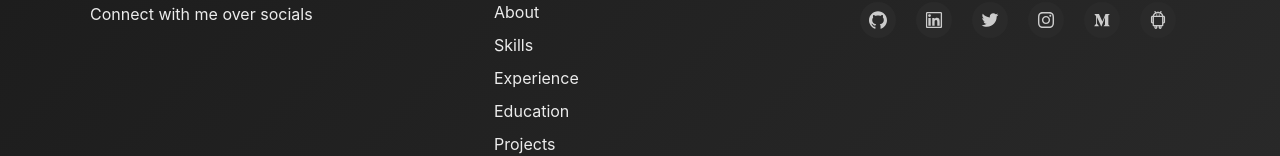
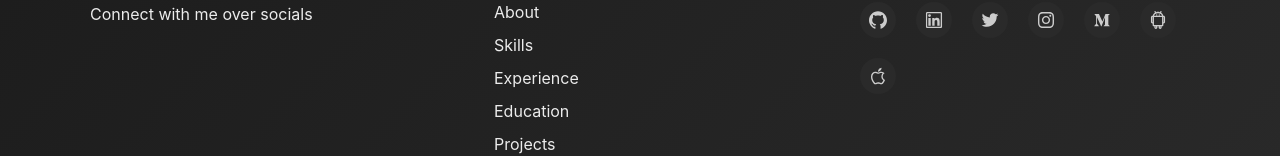
Before and after one commit to aysedemirel/aysedemirel.github.io, a React (Vite) app: page /#/ in a window 1280 px wide. Before the commit this address led to /#/#home. Shown: the part 7088-7244 px from the top of the page. Built offline with nearby package versions, Linux system fonts and the light colour scheme.

Commit message:
Add ios account button

```diff
--- a/src/components/FooterComponent.tsx
+++ b/src/components/FooterComponent.tsx
@@ -1,6 +1,7 @@
 import { Layout, Typography, Row, Col, Space } from 'antd';
 import {
   AndroidOutlined,
+  AppleOutlined,
   CoffeeOutlined,
   GithubOutlined,
   HeartFilled,
@@ -129,6 +130,13 @@ const FooterComponent = ({ scrollToSection }: Props) => {
                 className="social-icon">
                 <AndroidOutlined />
               </a>
+              <a
+                href="https://apps.apple.com/tr/developer/ayse-demirel-deniz/id1844827279"
+                target="_blank"
+                rel="noopener noreferrer"
+                className="social-icon">
+                <AppleOutlined />
+              </a>
             </Space>
           </Space>
         </Col>
```
